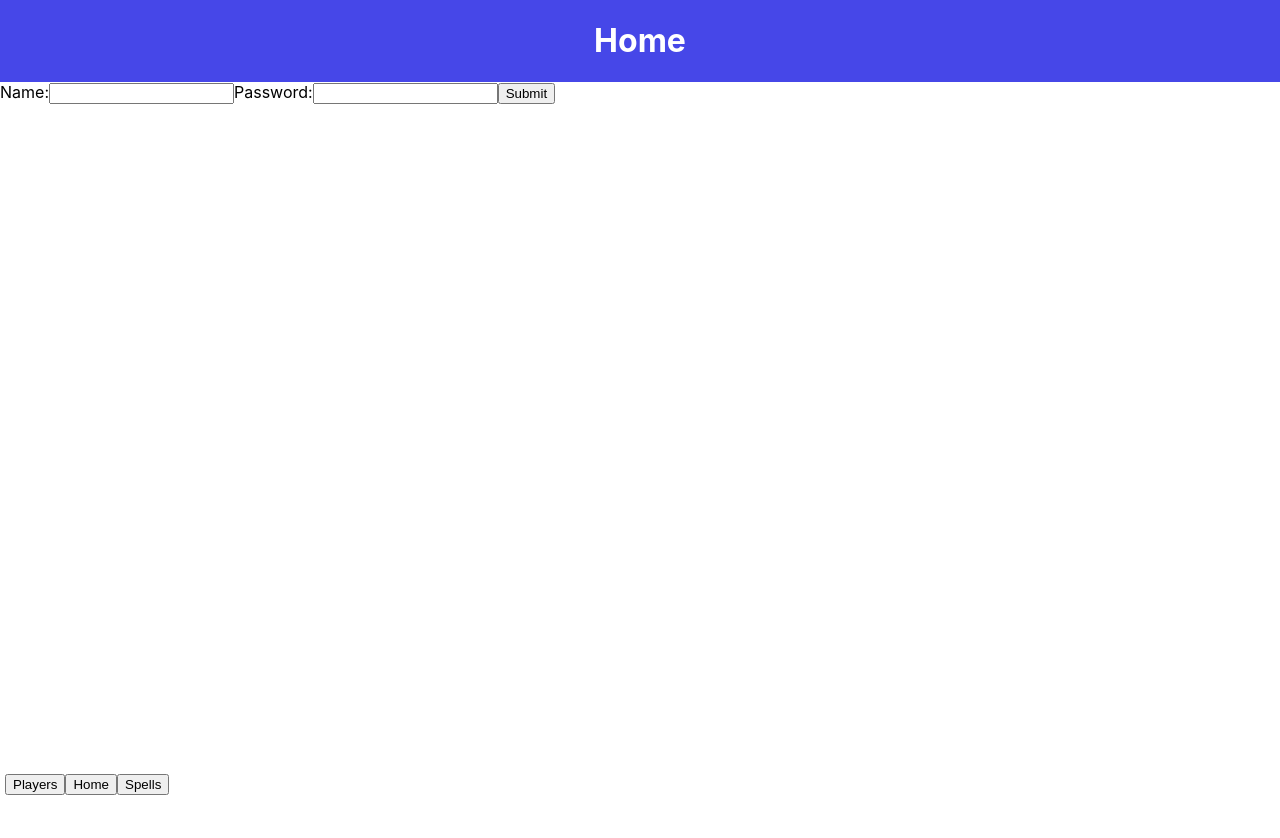
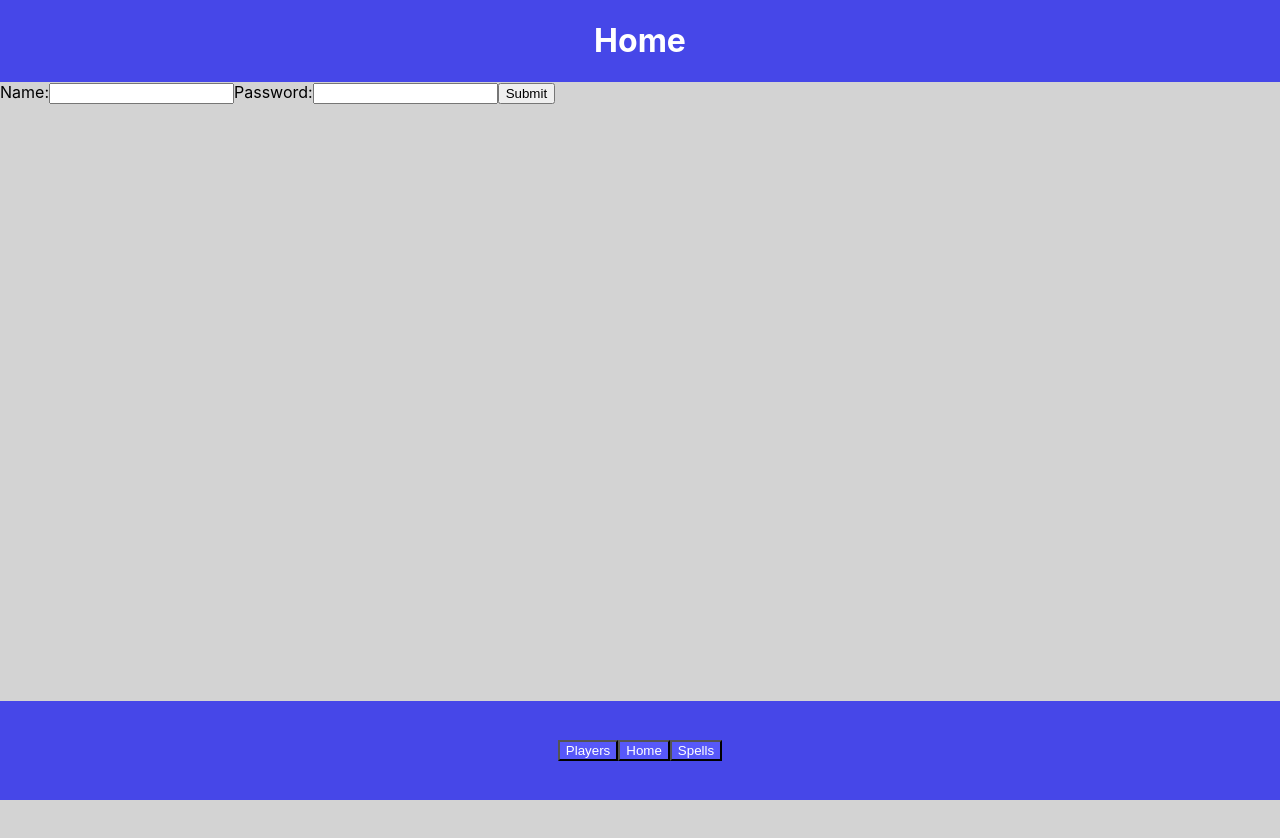
Before and after one commit to Xaril/beer-wizard, a React (Create React App) app in the folder beer-wizard/: page / in a window 1280 px wide. Shown: the top 838 px of the page. Before the commit the page ends 800 px from the top, so only its background shows below. Built offline with nearby package versions, Linux system fonts and the light colour scheme.

Commit message:
Fixed CSS so that list views take up entire page

```diff
--- a/beer-wizard/src/components/AllPlayersView/ListOfPlayers.js
+++ b/beer-wizard/src/components/AllPlayersView/ListOfPlayers.js
@@ -16,11 +16,11 @@ class ListOfPlayers extends Component {
             var sortedListObject = _.groupBy(this.props.players.data.players, "level");
             console.log(sortedListObject);
             return (
-                <div style={{backgroundColor:'#d3d3d3'}}>
+                <div style={{}}>
                     <Header header="Players"/>
 
                     {Object.keys(sortedListObject).map((level, index) => {
-                        return <PlayersOnLevel level={level} players={sortedListObject[level]} key={index} />
+                        return <PlayersOnLevel level={"Level " + level} players={sortedListObject[level]} key={index} />
 
                     })}
                     </div>
--- a/beer-wizard/src/components/AllPlayersView/PlayersOnLevel.js
+++ b/beer-wizard/src/components/AllPlayersView/PlayersOnLevel.js
@@ -4,9 +4,9 @@ import Player from '../../shared-components/Player';
 class PlayersOnLevel extends Component {
     render() {
         return (
-        <div style={{display:'flex', justifyContent: 'center',flex:1, margin:' 2.5% 7.5%', backgroundColor:'#FFFFFF'}}>
+        <div style={{margin:' 2.5% 7.5%', backgroundColor:'#FFFFFF'}}>
             <div style={{width:'100%'}}>
-                <h2 style={{margin: '1px', padding: '0% 0% 0% 2%', display:'flex', flexGrow:1, color: '#000000', backgroundColor:'#b2285f'}}>{this.props.level}</h2>
+                <h2 style={{margin: '1px', padding: '0% 0% 0% 2%', color: '#000000', backgroundColor:'#b2285f'}}>{this.props.level}</h2>
                 {
                     this.props.players.map((player, index) => (
                         <Player name={player.name} key={index}/>
--- a/beer-wizard/src/components/App.js
+++ b/beer-wizard/src/components/App.js
@@ -17,24 +17,23 @@ class App extends Component {
     render() {
         return (
           <Router>
-            <div style={{}}>
-                <div>
+            <div style={{backgroundColor:'#d3d3d3'}}>
+                <div style={{minHeight: '100vh'}}>
                     <Route exact path="/" component={HomeContainer}/>
                     <Route path="/players" component={ListOfPlayersContainer}/>
                     <Route path="/spells" component={SpellsContainer}/>
                 </div>
-              <div
-                style={{backgroundColor:'white', position:'absolute', bottom:0, right: 0, left: 0, padding: 5}}>
+              <div style={{backgroundColor:'#4647e8', position:'sticky', bottom:0, padding: '3%', justifyContent: 'center', display:'flex'}}>
                 <Link to="/players">
-                  <button type="button">Players</button>
+                  <button style={{color:'#FFFFFF', backgroundColor:'#5758f9'}} type="button">Players</button>
                 </Link>
 
                 <Link to="/">
-                  <button type="button">Home</button>
+                  <button style={{color:'#FFFFFF', backgroundColor:'#5758f9'}} type="button">Home</button>
                 </Link>
 
                 <Link to="/spells">
-                  <button type="button">Spells</button>
+                  <button style={{color:'#FFFFFF', backgroundColor:'#5758f9'}} type="button">Spells</button>
                 </Link>
               </div>
 
```
